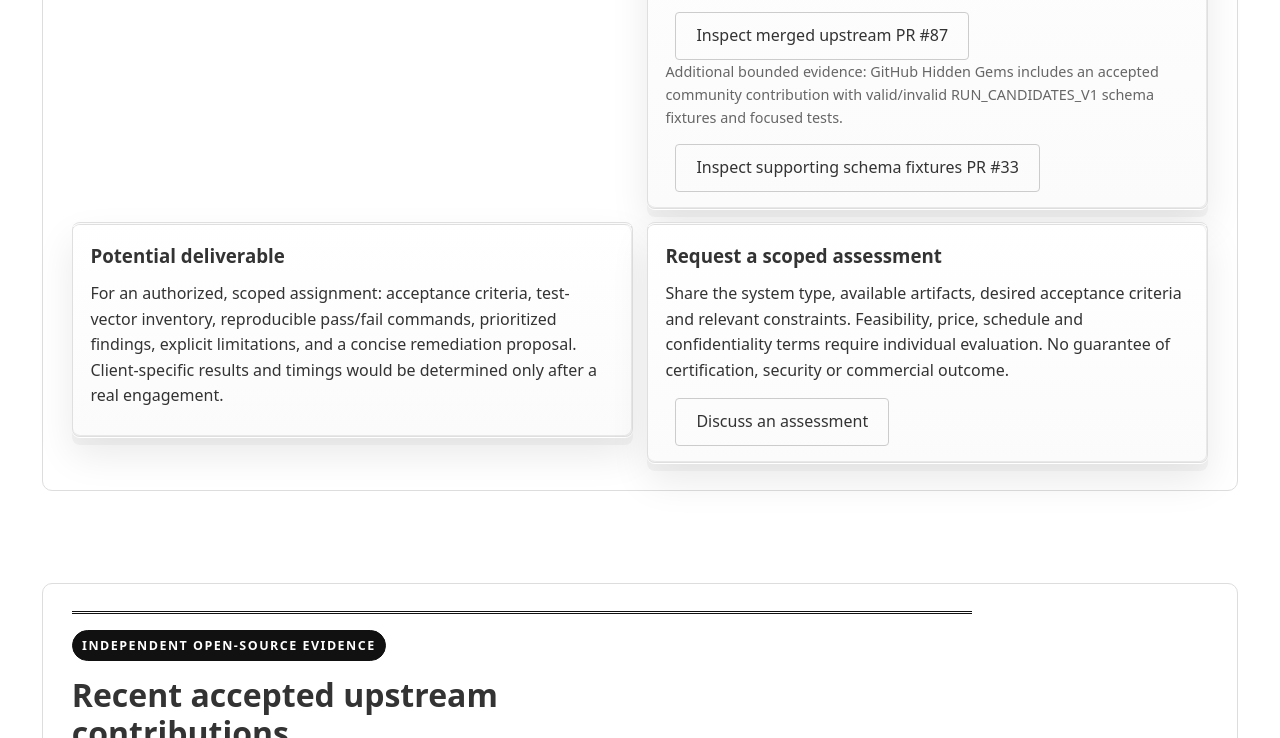
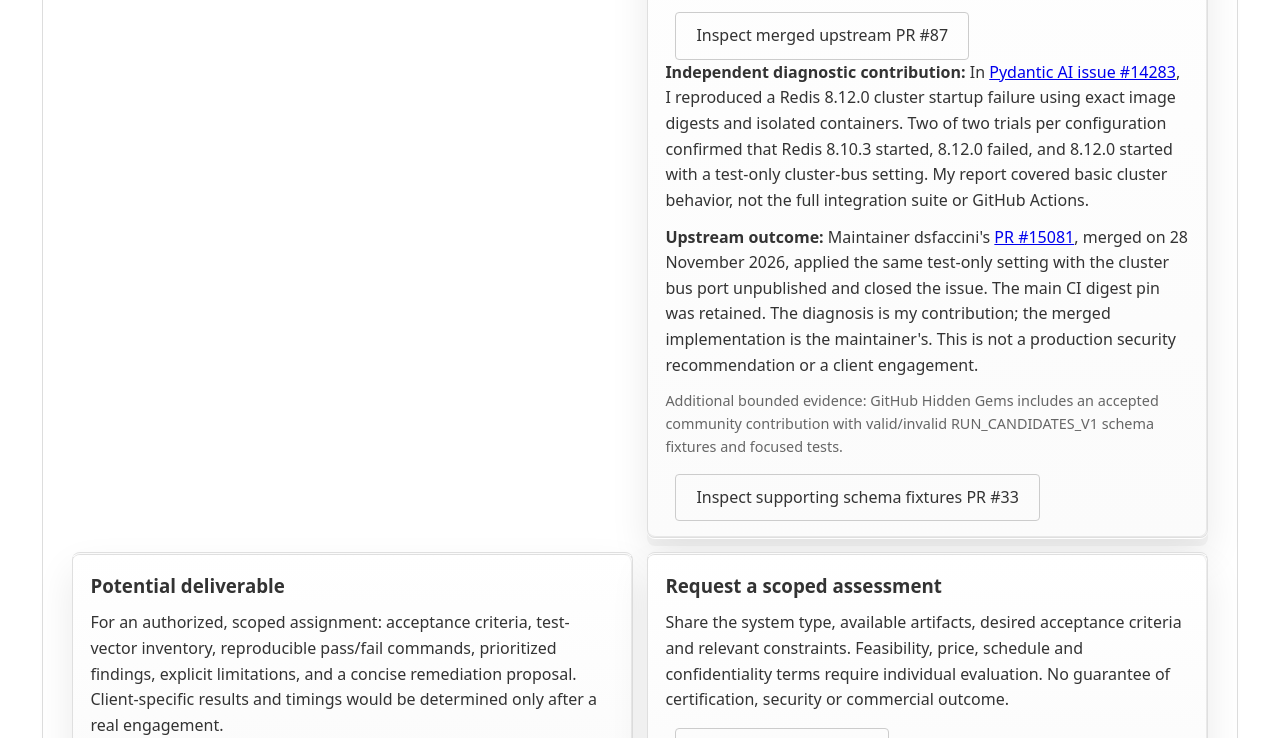
Before and after one commit to JoanAbad82/openutilitylab-site, a plain HTML site: page ai-assisted-work/index.html in a window 1280 px wide. Shown: the part 7749-8487 px from the top of the page. Drawn offline with Linux system fonts and the light colour scheme.

Commit message:
docs: add Pydantic AI diagnostic evidence to professional page

```diff
--- a/ai-assisted-work/index.html
+++ b/ai-assisted-work/index.html
@@ -341,6 +341,8 @@
             <p><strong>Upstream result:</strong> StellarDevTools/stellar-devkit <a href="https://github.com/StellarDevTools/stellar-devkit/pull/87" target="_blank" rel="noopener noreferrer">PR #87</a> was merged on 3 November 2026. The six-file change strictly validates <code>fail-on-error</code> and <code>check-tools</code> boolean inputs before diagnostics, preserves defaults, and adds regression tests.</p>
             <p><strong>Evidence and limits:</strong> The PR reports 140/140 local tests on Windows and Linux, lint, typecheck and byte-for-byte bundle reproduction. These are contributor-reported checks; the upstream merge confirms acceptance, not an independent security certification, a full-project audit or a paid client engagement.</p>
             <a href="https://github.com/StellarDevTools/stellar-devkit/pull/87" class="button" target="_blank" rel="noopener noreferrer">Inspect merged upstream PR #87</a>
+            <p><strong>Independent diagnostic contribution:</strong> In <a href="https://github.com/pydantic/pydantic-ai/issues/14283#issuecomment-7129782397" target="_blank" rel="noopener noreferrer">Pydantic AI issue #14283</a>, I reproduced a Redis 8.12.0 cluster startup failure using exact image digests and isolated containers. Two of two trials per configuration confirmed that Redis 8.10.3 started, 8.12.0 failed, and 8.12.0 started with a test-only cluster-bus setting. My report covered basic cluster behavior, not the full integration suite or GitHub Actions.</p>
+            <p><strong>Upstream outcome:</strong> Maintainer dsfaccini's <a href="https://github.com/pydantic/pydantic-ai/pull/15081" target="_blank" rel="noopener noreferrer">PR #15081</a>, merged on 28 November 2026, applied the same test-only setting with the cluster bus port unpublished and closed the issue. The main CI digest pin was retained. The diagnosis is my contribution; the merged implementation is the maintainer's. This is not a production security recommendation or a client engagement.</p>
             <p class="note">Additional bounded evidence: GitHub Hidden Gems includes an accepted community contribution with valid/invalid RUN_CANDIDATES_V1 schema fixtures and focused tests.</p>
             <a href="https://github.com/JoanAbad82/github-hidden-gems/pull/33" class="button" target="_blank" rel="noopener noreferrer">Inspect supporting schema fixtures PR #33</a>
           </article>
```
